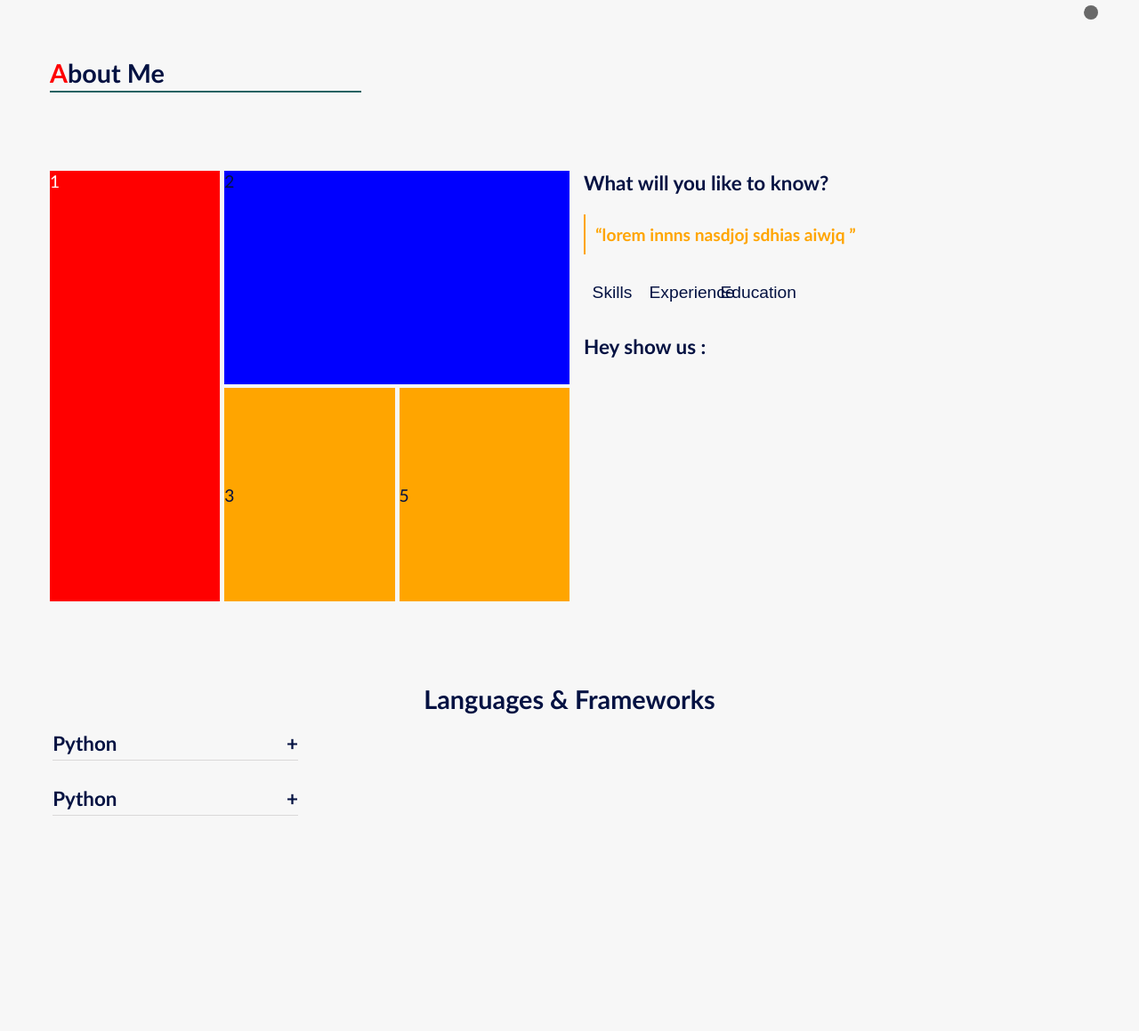
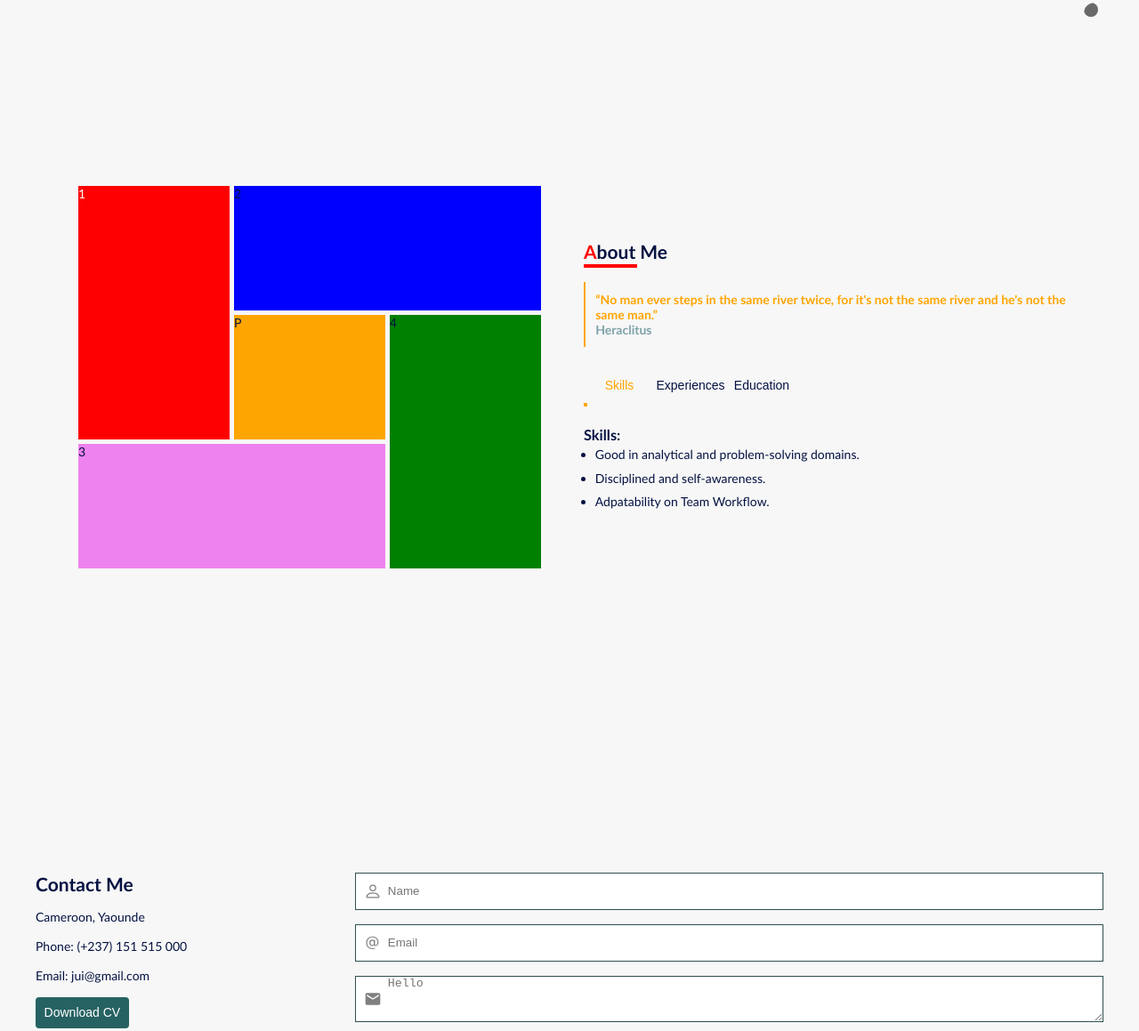
Before and after one commit to nthadrien/my-porfolio, a Gatsby site: page / in a window 1280 px wide. Shown: the part 735-1894 px from the top of the page at 89% size. Built offline with nearby package versions, Linux system fonts and the light colour scheme; Gatsby itself is replaced by a stand-in of ours.

Commit message:
queries left

```diff
--- a/src/components/contactForm/cForm.js
+++ b/src/components/contactForm/cForm.js
@@ -17,7 +17,8 @@ const ContactForm = () => {
             <aside>
                 <h1>Contact Me</h1>
                 <p>  Cameroon, Yaounde</p>
-                <p>  Phone: (+237) 151 515 000 </p>
+                <p>  Phone: (+237) 151 515 000  </p>
+                <p>  Email: jui@gmail.com  </p>
                 <button>Download CV</button>
             </aside>
 
--- a/src/components/footer/footer.js
+++ b/src/components/footer/footer.js
@@ -17,8 +17,7 @@ const Footer = () => {
     };
 
     return (
-
-        <footer className={footer}>
+        <footer id='contact-me' className={footer}>
             <ContactForm />
             <div className={foo} >
                 <Fb className={fooSvgs} onClick={ () => goingTo(',e') } />
--- a/src/components/headers/indexHeader.js
+++ b/src/components/headers/indexHeader.js
@@ -15,10 +15,11 @@ const IndexHeader = () => {
     useEffect(() => {
         let i = 0;
         var writting;
+        const wipe = () => curso.current.classList.remove(styles.typewritting)
 
         function write() {
             if ( i > text.length - 1 ) {
-                curso.current.classList.remove(styles.typewritting);
+                setTimeout(wipe, 2000);
                 clearTimeout(writting);
                 return;
             };
@@ -33,7 +34,10 @@ const IndexHeader = () => {
         };
 
         setTimeout(write, 2300);
-        return () => clearTimeout(writting);
+        return () => {
+            clearTimeout(writting);
+            clearTimeout(wipe);
+        };
     }, []);
 
     return (
--- a/src/components/headers/indexHeader.module.css
+++ b/src/components/headers/indexHeader.module.css
@@ -5,11 +5,9 @@
     align-items: flex-start;
     gap: 1rem;
     line-height: 1.5;
-    min-height: 70vh;
-    width: clamp( 270px , 100%,  1200px);
+    min-height: 100vh;
+    width: clamp(270px, 90%, 1200px);
     margin: 0 auto;
-    /* animation: name duration timing-function delay iteration-count direction fill-mode; */
-    animation: opaq 1.6s ease-in-out 0s 1 forwards;
 }
 
 .typewritting {
@@ -37,7 +35,7 @@
     color: inherit;
 }
 
-@media screen and ( min-width : 900px ) {
+@media screen and (min-width : 900px) {
     .wrap {
         width: 100%;
         flex-flow: row nowrap;
@@ -48,7 +46,7 @@
     }
 }
 
-@media screen and ( min-width : 1200px ) {
+@media screen and (min-width : 1200px) {
     .wrap {
         width: 1200px;
         flex-flow: row wrap;
@@ -67,14 +65,3 @@
         opacity: 1;
     }
 }
-
-@keyframes opaq {
-    from {
-        transform: translateY(0rem) ;
-        opacity: 0;
-    }
-    to {
-        transform: translateY(10rem) ;
-        opacity: 1;
-    }
-}
--- a/src/components/layout/layout.css
+++ b/src/components/layout/layout.css
@@ -25,7 +25,7 @@ body {
     display: flex;
     flex-direction: column;
     font-family: 'Trebuchet MS', sans-serif;
-    font-size: 15px;
+    font-size: 14px;
     min-height: 100svh;
     width: 100%;
     background: var(--bg-light);
@@ -44,6 +44,7 @@ header, footer {
 ul {
     list-style: disc;
     padding-left: 0.8rem;
+    line-height: 1.9;
 }
 
 a {
@@ -179,9 +180,3 @@ textarea {
 #neon input::placeholder {
     color: var(--bg-btn);
 }
-
-@media screen and ( min-width: 768px ) {
-    body {
-        font-size: 1.2rem;
-    }
-}
--- a/src/pages/about.js
+++ b/src/pages/about.js
@@ -1,56 +1,69 @@
-import React , { useState , useRef } from 'react';
+import React, { useState, useRef } from 'react';
 import * as  styles from './index.module.css';
+
+
+const abtStyle = {
+    width: "100%",
+    minHeight:"100vh",
+    justifyContent: "flex-end",
+}
 
 export default function About() {
 
-    const frms = ["Skills", "Experience", "Education"];
-    const [show, setShow] = useState('');
+    const frms = ["Skills", "Experiences", "Education"];
+    const [show, setShow] = useState('Skills');
     const line = useRef(null);
+    const btns = useRef([]);
 
     const getFrame = (e) => {
-        const pos = e.target.getBoundingClientRect();
-        const b = frms.findIndex( it => it === e.target.innerHTML);
-        line.current.style.width = `${pos.width}px`;
-        line.current.style.marginLeft = (b> 1 ? b*65 : b*50) + 'px';
-        setShow(e.target.innerHTML);
+        line.current.style.marginLeft = (80 * e) + 16 + 'px';
+        line.current.style.width = `${48}px`;
+        setShow(btns.current[e].innerHTML);
     };
 
     return (
-        <section id='about' style={{ minHeight: "90vh"}} className={styles.wrap}>
+        <div id='about' style={abtStyle}>
 
-            <h2>About Me</h2>
+            <div style={{ height:"64px"}}></div>
+
+            <section className={styles.wrap}>
 
                 <article className={styles.gallery}>
                     <div className={styles.item1}>1</div>
                     <div className={styles.item2}>2</div>
-                <div className={styles.abtPic}>3</div>
-                <div className={styles.abtPic}>5</div>
+                    <div className={styles.abtPic}>P</div>
+                    <div className={styles.item3}>3</div>
+                    <div className={styles.item4}>4</div>
                 </article>
 
                 <aside>
-                <h3>What will you like to know?</h3>
-
+                    <h2>About Me</h2>
                     <blockquote>
-                    <q>lorem innns nasdjoj sdhias aiwjq </q>
+                        <q>No man ever steps in the same river twice, for it's not the same river and he's not the same man.
+                        </q>
+                        <br />
+                        <a href='https://www.brainyquote.com/topics/experience-quotes'>
+                            Heraclitus
+                        </a>
                     </blockquote>
 
                     <div className={styles.iframes}>
-                    {frms.map( it => <button
+                        {frms.map((it, idx) => <button
+                            ref={el => btns.current.push(el)}
                             key={it}
-                        className={`${styles.abtBtn} ${ show === it ? styles.active : null }`}
-                        onClick={getFrame}>
+                            className={`${styles.abtBtn} ${show === it ? styles.active : null}`}
+                            onClick={() => getFrame(idx)}>
                             {it}
                         </button>)}
                         <hr ref={line} />
                     </div>
 
                     <div className={styles.abtPages}>
-                    <h3> Hey show us : {show} </h3>
+                        <h3> {show}: </h3>
                         {
-                    show === 'Skills' ? <p>Lorem 1 .....</p>:
-                    show === "Experience"? <p>Lorem ... 2</p> :
-                    show === "Education" ? <p>Lorem .... 3 </p> :
-                    null
+                            show === "Experiences" ? <Experience /> :
+                                show === "Education" ? <Education /> :
+                                    <Skills />
                         }
                     </div>
 
@@ -58,5 +71,37 @@ export default function About() {
 
 
             </section>
+
+        </div>
     );
-}
+};
+
+
+const Skills = () => (<ul>
+    <li>Good in analytical and problem-solving domains.</li>
+    <li>Disciplined and self-awareness.</li>
+    <li>Adpatability on Team Workflow.</li>
+</ul>);
+
+const Experience = () => (<ul>
+    <li>
+        <h4>2 years in Web dev.</h4>
+        <ul>
+            <li>Frontend: React js (Gatsby, Next) , Vue js & Hugo </li>
+            <li>Backend: Node js (Express & Nest js) </li>
+        </ul>
+    </li>
+    <li>
+        <h4>4 months in Mobile dev</h4>
+        <ul>
+            <li>ReactNative</li>
+            <li>Flutter</li>
+        </ul>
+    </li>
+</ul>);
+
+const Education = () => (<ul>
+    <li>M.Sc in Theoretical Phyics</li>
+    <li>B.Sc in Theoretical Physics.</li>
+    <li>Self-taught software developper.</li>
+</ul>);
--- a/src/pages/index.js
+++ b/src/pages/index.js
@@ -1,71 +1,18 @@
 import * as React from "react";
 
-import * as styles from './index.module.css';
-import Accordion from "../components/accordion/accordion";
 import IndexHeader from "../components/headers/indexHeader";
 import Layout from '../components/layout/layout.js';
 import About from "./about";
 
-const AccordContainer = () => {
-
-  const bg = React.useRef(null);
-
-  const dum = {
-    name: 'Python',
-    description: ' Ipsum dolor sit amet consectetur '
-  };
-
-  const generateRandom = () => {
-    const chose = [1, 2, 3, 4, 5, 6, 7, 8, 9, 'a', 'b', 'c', 'd', 'e', 'f'];
-    var color = '#';
-    for (let i = 0; i < 6; i++) {
-      color += chose[Math.ceil(Math.random() * 14)]
-    };
-    return color;
-  }
-
-  const changeBg = (name) => {
-    console.log(generateRandom());
-    bg.current.style.background = generateRandom();
-  };
-
-  return (
-    <div>
-      <h2 style={{ textAlign: 'center' }} className={styles.bigText}>
-        Languages & Frameworks
-      </h2>
-
-      <section ref={bg} className={styles.wrap}>
-
-        <aside className={styles.ver2}>
-          <Accordion
-            info={dum}
-            changeBg={changeBg}
-          />
-          <Accordion
-            info={dum}
-            changeBg={changeBg}
-          />
-        </aside>
-      </section>
-    </div>
-  );
-};
-
 const IndexPage = () => {
   return (
     <Layout>
-
       <IndexHeader />
-
       <About />
-
-      <AccordContainer />
-
     </Layout>
   );
 };
 
 export default IndexPage;
 
-export const Head = () => <title>Home Page</title>;
+export const Head = () => <title>Document</title>;
--- a/src/pages/index.module.css
+++ b/src/pages/index.module.css
@@ -1,8 +1,8 @@
 .wrap {
     display: flex;
     flex-flow: row wrap;
-    justify-content: flex-start;
-    align-items: flex-start;
+    justify-content: center;
+    align-items: center;
     gap: 1rem;
     margin: 0 auto;
     max-width: var(--max-screen-width);
@@ -10,16 +10,17 @@
     padding: var(--wrap-padding);
 }
 
-.wrap h2, .wrap h3 {
+.wrap h2,
+.wrap h3 {
     width: 100%;
     position: relative;
 }
 
 .wrap h2::after {
     content: '';
-    height: 2px;
-    width: 30%;
-    background: var(--bg-btn);
+    height: 4px;
+    width: 60px;
+    background: red;
     position: absolute;
     top: 110%;
     left: 0;
@@ -32,7 +33,7 @@
 .wrap aside {
     display: flex;
     flex-direction: column;
-    justify-content: flex-start;
+    justify-content: center;
     align-items: flex-start;
     gap: 1.4rem;
     width: 100%;
@@ -44,7 +45,7 @@
 }
 
 .iframes hr {
-    width: 0%;
+    width: 4px;
     height: 4px;
     border: none;
     background: var(--bg-tone);
@@ -53,9 +54,10 @@
 
 .gallery {
     display: grid;
-    grid-template-columns: repeat( 3 , 1fr );
+    grid-template-columns: repeat(3, 1fr);
     grid-auto-rows: 100px;
     gap: 0.3rem;
+    padding: 2rem;
     width: 100%;
 }
 
@@ -70,28 +72,38 @@
     background: blue;
 }
 
+.item3 {
+    grid-area: 3 / 1 / span 1 / span 2;
+    background: violet;
+}
+
+.item4 {
+    grid-area: 2/3/ span 2/ span 1;
+    background: green;
+}
+
 .abtPic {
-    display: flex;
-    place-items: center;
     height: 100%;
     width: 100%;
     background: var(--bg-tone);
 }
 
 .abtBtn {
-    max-width: 80px;
+    width: 80px;
+    padding: 12px 0;
     background: none;
     color: inherit;
-    text-align: left;
+    text-align: center;
     transition: color 0.3s ease-in-out;
 }
 
-.abtBtn:hover , .active {
+.abtBtn:hover,
+.active {
     background: none;
     color: var(--bg-tone);
 }
 
-@media screen and ( min-width: 578px ) {
+@media screen and (min-width: 578px) {
     .wrap aside {
         order: 1;
         width: calc(50% - 1rem);
@@ -99,14 +111,14 @@
     }
 
     .gallery {
-        grid-auto-rows: 120px;
+        grid-auto-rows: 100px;
         width: 50%;
     }
 }
 
-@media screen and ( min-width: 986px ) {
+@media screen and (min-width: 986px) {
     .gallery {
-        grid-template-columns:  repeat( 3 , 1fr );
-        grid-auto-rows: 240px;
+        grid-template-columns: repeat(3, 1fr);
+        grid-auto-rows: 140px;
     }
 }
```
Also changed, not shown: src/assets/img1.png (added). Lines whose indentation alone changed are shown as unchanged.
